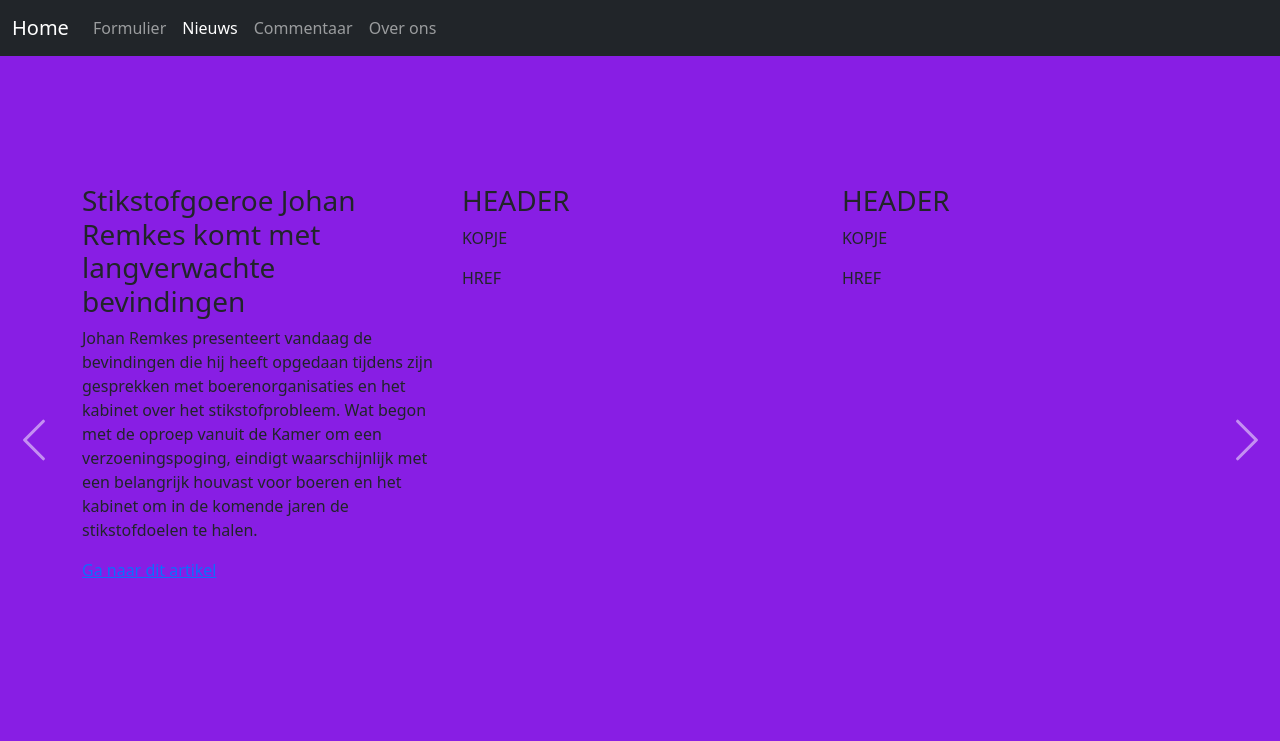
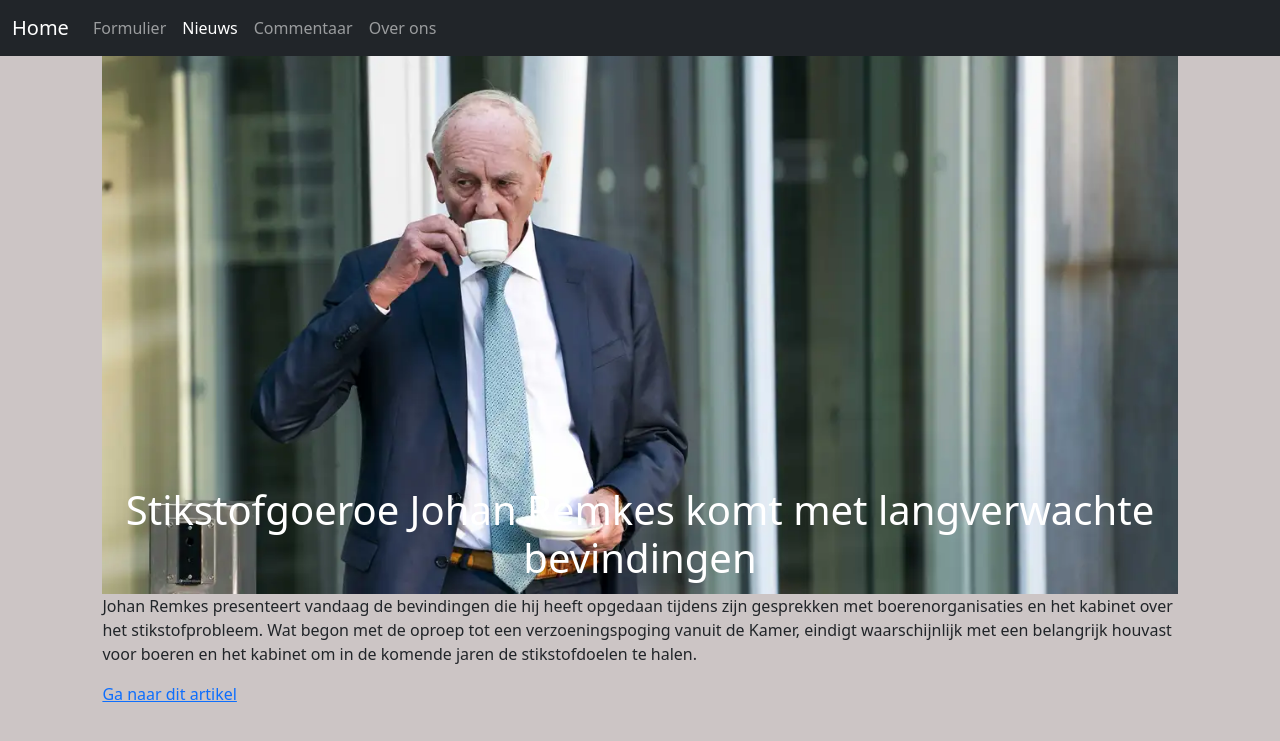
Before and after one commit to NeYoFeijen/C3News, a PHP site: page /pages/news.html in a window 1280 px wide. Shown: the top 741 px of the page. Run offline with PHP 8.4, Linux system fonts and the light colour scheme.

Commit message:
News Page Update
Carousel + News layout fixes
Template setted up

```diff
--- a/C3TESTDB/css/mainSheet.css
+++ b/C3TESTDB/css/mainSheet.css
@@ -1,4 +1,4 @@
 body {
-    /* background-color: #ccc5c5; */
-    background-color: #881EE4;
+    background-color: #ccc5c5;
+    /* background-color: #881EE4; */
 }
--- a/C3TESTDB/css/newsStyle.css
+++ b/C3TESTDB/css/newsStyle.css
@@ -1,26 +1,32 @@
-.MAINHREF {
-    display: flex;
-    justify-content: center;
+/* Left carousel arrow + Deadzones */
+.carousel-control-prev {
+    width: 7%;
+}
+.carousel-control-prev-icon{
+    margin-right: 125px;
 }
 
-.container {
-    margin-top: 10% ;
+/* Right carousel arrow + Deadzones */
+.carousel-control-next {
+    width: 7%;
+}
+.carousel-control-next-icon{
+    margin-left: 125px;
 }
 
-.carousel-control-prev-icon{
-    width: 50px;
-    height: 50px;
-    margin-top: 400%;
-    margin-right: 125px;
-    display: flex;
-    justify-content: left;
+/* Carousel Layout */
+.carousel-caption {
+    position: absolute;
+    right: 0%;
+    bottom: 6rem;
+    left: 0%;
+    padding-top: 1.25rem;
+    padding-bottom: 1.25rem;
+    color: #fff;
+    text-align: center;
 }
 
-.carousel-control-next-icon{
-    width: 50px;
-    height: 50px;
-    margin-top: 400%;
-    margin-left: 125px;
-    display: flex;
-    justify-content: right;
-}
+ .carousel-item {
+    width:84%;
+    left: 8%;
+ }
--- a/C3TESTDB/pages/news.html
+++ b/C3TESTDB/pages/news.html
@@ -7,6 +7,7 @@
     <title>Nieuws</title>
     <link href="https://cdn.jsdelivr.net/npm/bootstrap@5.2.0/dist/css/bootstrap.min.css" rel="stylesheet">
     <script src="https://cdn.jsdelivr.net/npm/bootstrap@5.2.0/dist/js/bootstrap.bundle.min.js"></script>
+    <script src="https://cdn.jsdelivr.net/npm/bootstrap@5.2.1/dist/js/bootstrap.bundle.min.js"></script>
     <link rel="stylesheet" href="../css/mainSheet.css">
     <link rel="stylesheet" href="../css/newsStyle.css">
 </head>
@@ -45,57 +46,46 @@
         <!-- Carousel -->
         <div id="demo" class="carousel slide">
 
-              <!-- Dit is carousel 1 / main-->
+            <!-- The slideshow/carousel -->
+            <div class="carousel-inner">
+
+                <!-- Artikel 1 -->
                 <div class="carousel-item active">
-                    <div class="container">
-                        <div class="row">
-                            <div class='col-sm-4'>
-                                <h3>Stikstofgoeroe Johan Remkes komt met langverwachte bevindingen</h3>
-                                <p>Johan Remkes presenteert vandaag de bevindingen die hij heeft opgedaan tijdens zijn gesprekken met boerenorganisaties en het kabinet over het stikstofprobleem. Wat begon met de oproep vanuit de Kamer om een verzoeningspoging, eindigt waarschijnlijk met een belangrijk houvast voor boeren en het kabinet om in de komende jaren de stikstofdoelen te halen.</p>
-                                <p><a href="https://www.nu.nl/politiek/6227837/stikstofgoeroe-johan-remkes-komt-met-langverwachte-bevindingen.html">Ga naar dit artikel</a></p>
-                            </div>
-                            <div class='col-sm-4'>
-                                <h3>HEADER</h3>
-                                <p>KOPJE</p>
-                                <p>HREF</p>
-                            </div>
-                            <div class='col-sm-4'>
-                                <h3>HEADER</h3>
-                                <p>KOPJE</p>
-                                <p>HREF</p>
-                            </div>
+                    <img src="../images/news/NewsArt1.webp" alt="Stikstofgoeroe" class="d-block" style="width:100%">
+                        <div class="carousel-caption">
+                            <h1>Stikstofgoeroe Johan Remkes komt met langverwachte bevindingen</h1>
                         </div>
-                    </div>
+                    <p>Johan Remkes presenteert vandaag de bevindingen die hij heeft opgedaan tijdens zijn gesprekken met boerenorganisaties en het kabinet over het stikstofprobleem. Wat begon met de oproep tot een verzoeningspoging vanuit de Kamer, eindigt waarschijnlijk met een belangrijk houvast voor boeren en het kabinet om in de komende jaren de stikstofdoelen te halen.</p>
+                    <a href="https://www.nu.nl/politiek/6227837/stikstofgoeroe-johan-remkes-komt-met-langverwachte-bevindingen.html">Ga naar dit artikel</a>
                 </div>
 
+                <!-- Artikel 2 -->
                 <div class="carousel-item">
-                    <div class="container">
-                        <div class="row">
-                            <div class='col-sm-4'>
-                                <h3>HEADER</h3>
-                                <p>KOPJE</p>
-                                <p>HREF</p>
-                            </div>
-                            <div class='col-sm-4'>
-                                <h3>HEADER</h3>
-                                <p>KOPJE</p>
-                                <p>HREF</p>
-                            </div>
-                            <div class='col-sm-4'>
-                                <h3>HEADER</h3>
-                                <p>KOPJE</p>
-                                <p>HREF</p>
-                            </div>
+                    <img src="../images/news/NewsArt1.webp" alt="Stikstofgoeroe" class="d-block" style="width:100%">
+                        <div class="carousel-caption">
+                            <h1>Stikstofgoeroe Johan Remkes komt met langverwachte bevindingen</h1>
                         </div>
-                    </div>
+                    <p>Johan Remkes presenteert vandaag de bevindingen die hij heeft opgedaan tijdens zijn gesprekken met boerenorganisaties en het kabinet over het stikstofprobleem. Wat begon met de oproep tot een verzoeningspoging vanuit de Kamer, eindigt waarschijnlijk met een belangrijk houvast voor boeren en het kabinet om in de komende jaren de stikstofdoelen te halen.</p>
+                    <a href="https://www.nu.nl/politiek/6227837/stikstofgoeroe-johan-remkes-komt-met-langverwachte-bevindingen.html">Ga naar dit artikel</a>
                 </div>
+
+                <!-- Artikel 3 -->
+                <div class="carousel-item">
+                    <img src="../images/news/NewsArt1.webp" alt="Stikstofgoeroe" class="d-block" style="width:100%">
+                        <div class="carousel-caption">
+                            <h1>Stikstofgoeroe Johan Remkes komt met langverwachte bevindingen</h1>
+                        </div>
+                    <p>Johan Remkes presenteert vandaag de bevindingen die hij heeft opgedaan tijdens zijn gesprekken met boerenorganisaties en het kabinet over het stikstofprobleem. Wat begon met de oproep tot een verzoeningspoging vanuit de Kamer, eindigt waarschijnlijk met een belangrijk houvast voor boeren en het kabinet om in de komende jaren de stikstofdoelen te halen.</p>
+                    <a href="https://www.nu.nl/politiek/6227837/stikstofgoeroe-johan-remkes-komt-met-langverwachte-bevindingen.html">Ga naar dit artikel</a>
+                </div>
+            </div>
 
             <!-- Left and right controls/icons -->
             <button class="carousel-control-prev" type="button" data-bs-target="#demo" data-bs-slide="prev">
-            <span class="carousel-control-prev-icon"></span>
+                <span class="carousel-control-prev-icon"></span>
             </button>
             <button class="carousel-control-next" type="button" data-bs-target="#demo" data-bs-slide="next">
-            <span class="carousel-control-next-icon"></span>
+                <span class="carousel-control-next-icon"></span>
             </button>
         </div>
 </body>
```
Also changed, not shown: C3TESTDB/images/news/NewsArt1.webp (added).
